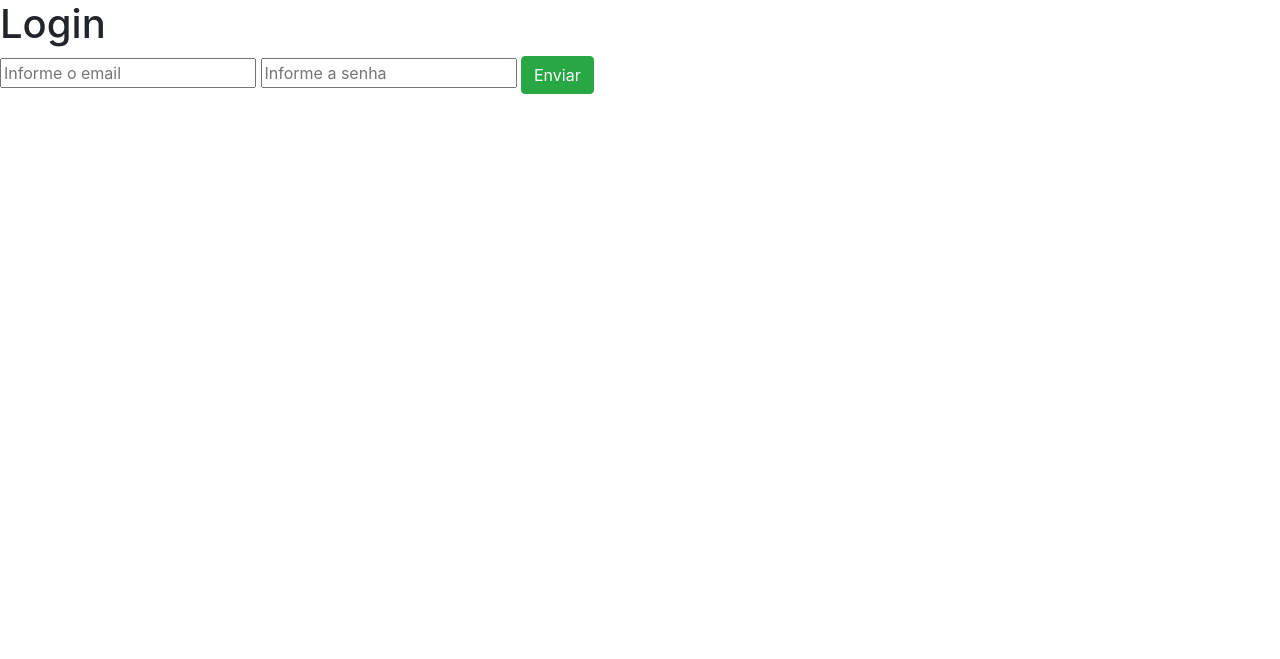
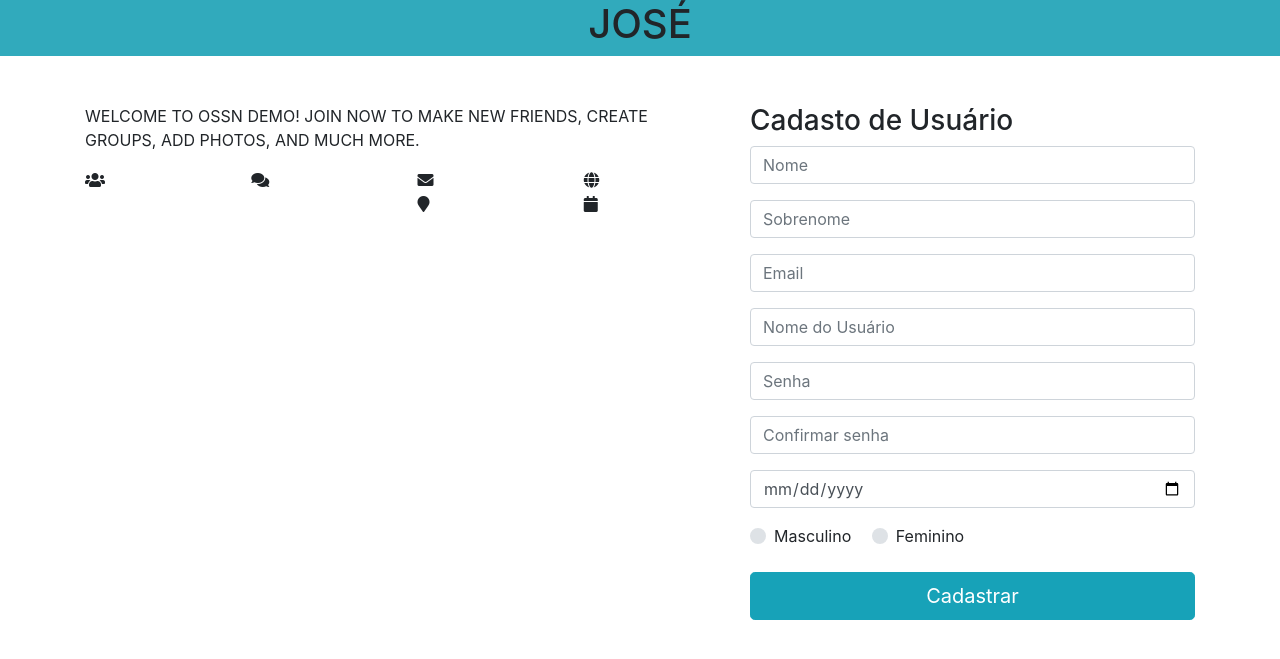
Before and after one commit to brunoluciano/hackathon, a PHP site: page /login.php in a window 1280 px wide. Shown: the top 659 px of the page. Run offline with PHP 8.4, Linux system fonts and the light colour scheme; some libraries are stand-ins or nearby versions.

Commit message:
At2 - Estrutura login2

```diff
--- a/login.php
+++ b/login.php
@@ -6,15 +6,74 @@
     <meta http-equiv="X-UA-Compatible" content="ie=edge">
 
     <link rel="stylesheet" href="https://stackpath.bootstrapcdn.com/bootstrap/4.1.3/css/bootstrap.min.css" integrity="sha384-MCw98/SFnGE8fJT3GXwEOngsV7Zt27NXFoaoApmYm81iuXoPkFOJwJ8ERdknLPMO" crossorigin="anonymous">
+    <link rel="stylesheet" href="https://use.fontawesome.com/releases/v5.3.1/css/all.css" integrity="sha384-mzrmE5qonljUremFsqc01SB46JvROS7bZs3IO2EmfFsd15uHvIt+Y8vEf7N7fWAU" crossorigin="anonymous">
+    <link rel="stylesheet" href="style.css">
     <title>Página Login</title>
 </head>
 <body>
-    <h1>Login</h1>
-    <form action="salvar.php" method="post">
-        <input name="v_email" placeholder="Informe o email" type="text">
-        <input name="v_senha" placeholder="Informe a senha" type="password">
-        <input id="ossn-submit-button" class="btn btn-success" value="Enviar" type="submit">
-    </form>
+    <div class="container-fluid">
+        <div class="row barra">
+            <div class="col-md-12">
+                <h1 class="text-center">JOSÉ</h1>
+            </div>
+        </div>
+    </div>
+    <div class="container">
+        <br><br>
+        <div class="row">
+            <div class="col-md-7">
+                <p>WELCOME TO OSSN DEMO! JOIN NOW TO MAKE NEW FRIENDS, CREATE GROUPS, ADD PHOTOS, AND MUCH MORE.</p>
+                <div class="row">
+                    <div class="col-md-3"><i class="fas fa-users"></i></div>
+                    <div class="col-md-3"><i class="fas fa-comments"></i></div>
+                    <div class="col-md-3"><i class="fas fa-envelope"></i></div>
+                    <div class="col-md-3"><i class="fas fa-globe"></i></div>
+                </div>
+                <div class="row">
+                    <div class="col-md-3"><i class="fas fa-picture-o"></i></div>
+                    <div class="col-md-3"><i class="fas fa-video-camera"></i></div>
+                    <div class="col-md-3"><i class="fas fa-map-marker"></i></div>
+                    <div class="col-md-3"><i class="fas fa-calendar"></i></div>
+                </div>
+            </div>
+
+            <div class="col-md-5">
+                <h3>Cadasto de Usuário</h3>
+                <form action="salvar.php" method="post">
+                    <div class="form-group">
+                        <input type="text" class="form-control" id="nome" aria-describedby="emailHelp" placeholder="Nome" required>
+                    </div>
+                    <div class="form-group">
+                        <input type="text" class="form-control" id="sobrenome" aria-describedby="emailHelp" placeholder="Sobrenome" required>
+                    </div>
+                    <div class="form-group">
+                        <input type="email" class="form-control" id="email" aria-describedby="emailHelp" placeholder="Email" name="v_email" required>
+                    </div>
+                    <div class="form-group">
+                        <input type="text" class="form-control" id="nUsuario" aria-describedby="emailHelp" placeholder="Nome do Usuário" required>
+                    </div>
+                    <div class="form-group">
+                        <input type="password" class="form-control" id="exampleInputPassword1" placeholder="Senha" name="v_senha" required>
+                    </div>
+                    <div class="form-group">
+                        <input type="password" class="form-control" id="exampleInputPassword2" placeholder="Confirmar senha" required>
+                    </div>
+                    <div class="form-group">
+                        <input type="date" class="form-control" id="exampleInputPassword1" placeholder="Data de Nascimento" required>
+                    </div>
+                    <div class="custom-control custom-radio custom-control-inline">
+                        <input type="radio" id="customRadioInline1" name="customRadioInline1" class="custom-control-input">
+                        <label class="custom-control-label" for="customRadioInline1">Masculino</label>
+                    </div>
+                    <div class="custom-control custom-radio custom-control-inline">
+                        <input type="radio" id="customRadioInline2" name="customRadioInline1" class="custom-control-input">
+                        <label class="custom-control-label" for="customRadioInline2">Feminino</label>
+                    </div><br><br>
+                    <button type="submit" class="btn btn-info btn-lg btn-block">Cadastrar</button>
+                </form>
+            </div>
+        </div>
+    </div>
 
     <script src="https://code.jquery.com/jquery-3.3.1.slim.min.js" integrity="sha384-q8i/X+965DzO0rT7abK41JStQIAqVgRVzpbzo5smXKp4YfRvH+8abtTE1Pi6jizo" crossorigin="anonymous"></script>
     <script src="https://cdnjs.cloudflare.com/ajax/libs/popper.js/1.14.3/umd/popper.min.js" integrity="sha384-ZMP7rVo3mIykV+2+9J3UJ46jBk0WLaUAdn689aCwoqbBJiSnjAK/l8WvCWPIPm49" crossorigin="anonymous"></script>
--- /dev/null
+++ b/style.css
@@ -0,0 +1,3 @@
+.barra{
+    background-color: #31aabc;
+}
```
